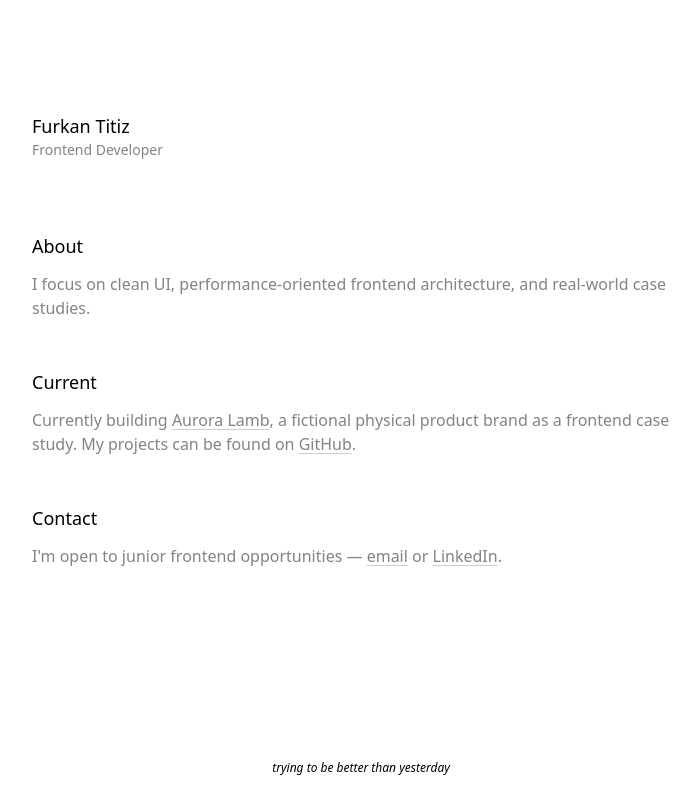
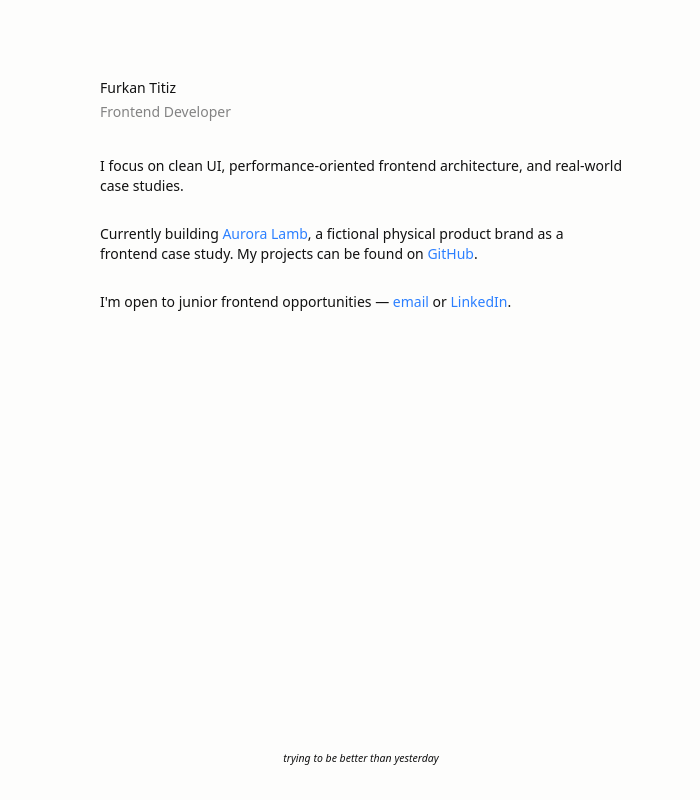
Before and after one commit to qrphy/homepage, a Next.js app: page / in a window 1280 px wide. Shown: the whole page, without its empty margins (279-979 px from the left). Built offline with nearby package versions, Linux system fonts and the light colour scheme; no server answers.

Commit message:
update ui

```diff
--- a/src/app/components/Footer.tsx
+++ b/src/app/components/Footer.tsx
@@ -3,7 +3,7 @@ import Link from "next/link";
 
 export default function Footer() {
   return (
-    <footer className="mt-auto mb-6">
+    <footer className="mt-auto mb-10">
       <div className="flex justify-around items-center font-base italic text-xs">
         <p>trying to be better than yesterday</p>
       </div>
--- a/src/app/components/Header.tsx
+++ b/src/app/components/Header.tsx
@@ -3,13 +3,13 @@ import Image from "next/image";
 
 const Header = () => {
   return (
-    <header className="w-full h-[12rem] mt-10 flex items-center">
+    <header className="w-full h-[7rem] mt-[51px] flex items-center">
       <div className="flex items-center justify-between w-full">
         <div>
           <Link href="/">
-            <p className="text-lg font-medium">Furkan Titiz</p>
+            <p className="text-dark">Furkan Titiz</p>
           </Link>
-          <p className="text-sm font-normal ct-color">Frontend Developer</p>
+          <p className="ct-color mt-1">Frontend Developer</p>
         </div>
       </div>
       {/*
--- a/src/app/globals.css
+++ b/src/app/globals.css
@@ -16,6 +16,11 @@
 .aurora-link:hover {
   color: oklch(70.806% 0.16183 62.596);
   text-shadow: 0 0 10px oklch(70.806% 0.16183 62.596);
+}
+
+@theme {
+  --color-off-white: rgb(253, 253, 252);
+  --color-dark: rgb(17, 17, 17);
 }
 
 body {
--- a/src/app/layout.tsx
+++ b/src/app/layout.tsx
@@ -57,7 +57,7 @@ export default function RootLayout({
   return (
     <html
       lang="en"
-      className={`antialiased max-w-[690px] mx-auto px-4 dark:text-white dark:bg-black font-sans`}
+      className={`antialiased max-w-[550px] mx-auto px-4 text-sm font-[460] bg-off-white text-dark font-sans`}
     >
       <head>
         {GA_ID && (
--- a/src/app/page.tsx
+++ b/src/app/page.tsx
@@ -1,12 +1,12 @@
 export default function Home() {
   const sectionData = [
     {
-      title: "About",
+      title: "",
       content:
         "I focus on clean UI, performance-oriented frontend architecture, and real-world case studies.",
     },
     {
-      title: "Current",
+      title: "",
       content: (
         <>
           Currently building{" "}
@@ -14,7 +14,7 @@ export default function Home() {
             href="https://aurora-lamb.vercel.app"
             target="_blank"
             rel="noopener noreferrer"
-            className="aurora-link underline decoration-current/40 hover:decoration-(--my-color) underline-offset-3 transition-colors duration-200"
+            className="aurora-link decoration-current/40 hover:decoration-(--my-color) text-blue-500 underline-offset-3 transition-colors duration-200"
           >
             Aurora Lamb
           </a>
@@ -24,7 +24,7 @@ export default function Home() {
             href="https://github.com/qrphy"
             target="_blank"
             rel="noopener noreferrer"
-            className="underline decoration-current/40 hover:decoration-(--my-color) underline-offset-3 transition-colors duration-200"
+            className=" decoration-current/40 hover:decoration-(--my-color) hover:text-blue-300 text-blue-500 underline-offset-3 transition-colors duration-200"
           >
             GitHub
           </a>
@@ -33,13 +33,13 @@ export default function Home() {
       ),
     },
     {
-      title: "Contact",
+      title: "",
       content: (
         <>
           I&apos;m open to junior frontend opportunities —{" "}
           <a
             href="mailto:furkantitiz44@gmail.com"
-            className="underline decoration-current/40 hover:decoration-(--my-color) underline-offset-3 transition-colors duration-200"
+            className="decoration-current/40 hover:decoration-(--my-color) hover:text-blue-300 text-blue-500 underline-offset-3 transition-colors duration-200"
           >
             email
           </a>{" "}
@@ -47,7 +47,7 @@ export default function Home() {
           <a
             href="https://www.linkedin.com/in/furkan-titiz/"
             target="_blank"
-            className="underline decoration-current/40 hover:decoration-(--my-color) underline-offset-3 transition-colors duration-200"
+            className="decoration-current/40 hover:decoration-(--my-color) hover:text-blue-300 text-blue-500 underline-offset-3 transition-colors duration-200"
           >
             LinkedIn
           </a>
@@ -59,11 +59,11 @@ export default function Home() {
 
   return (
     <div className="w-full">
-      <section className="w-full">
+      <section className="w-full mt-2">
         {sectionData.map((section, index) => (
-          <div key={index} className="mb-12">
-            <h1 className="mb-3 font-medium text-lg">{section.title}</h1>
-            <p className="font-normal ct-color text-base">{section.content}</p>
+          <div key={index} className="mb-8">
+            <h1 className="">{section.title}</h1>
+            <p className="text-dark">{section.content}</p>
           </div>
         ))}
       </section>
```
